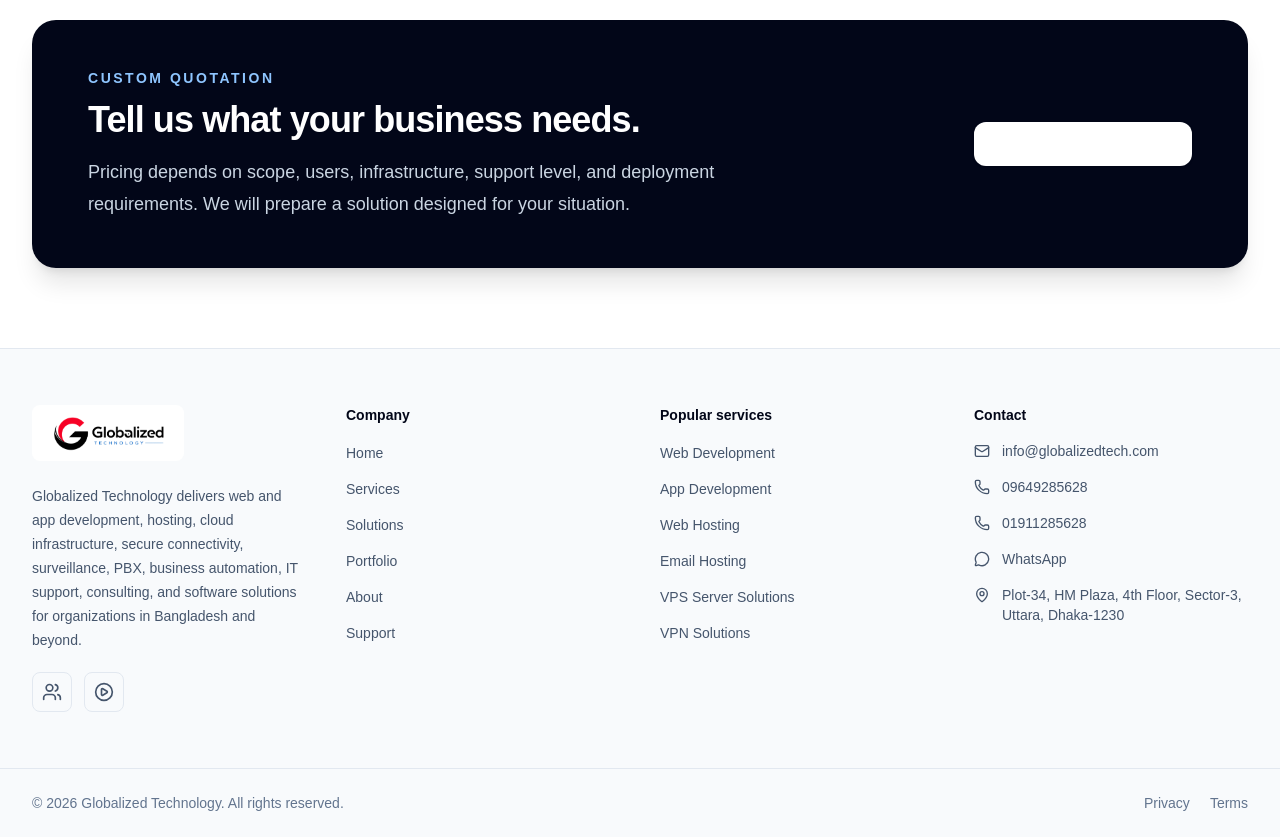
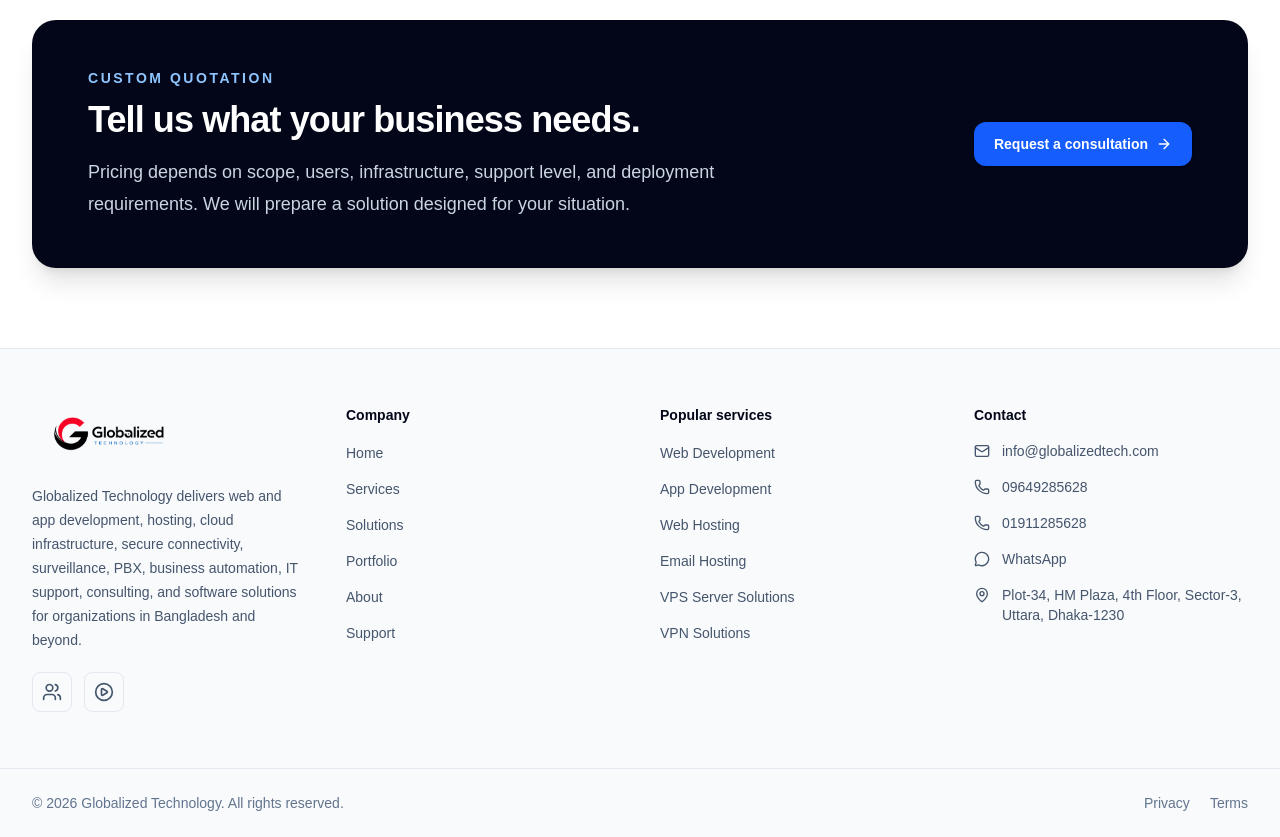
Before and after one commit to giasuddinbipi/globalized-technology-website, a Next.js app: page /about in a window 1280 px wide. Shown: the part 1580-2417 px from the top of the page. Built offline with nearby package versions, Linux system fonts and the light colour scheme.

Commit message:
Logo-bg-fixed

```diff
--- a/src/app/layout.tsx
+++ b/src/app/layout.tsx
@@ -54,11 +54,6 @@ const themeScript = `
   function applyTheme(theme) {
     var dark = theme === 'dark';
     document.documentElement.classList.toggle('dark', dark);
-
-    var themeMeta = document.querySelector('meta[name="theme-color"]');
-    if (themeMeta) {
-      themeMeta.setAttribute('content', dark ? '#020617' : '#ffffff');
-    }
 
     var buttons = document.querySelectorAll('[data-theme-toggle]');
     for (var i = 0; i < buttons.length; i += 1) {
--- a/src/components/CTA.tsx
+++ b/src/components/CTA.tsx
@@ -11,7 +11,7 @@ export function CTA() {
             <h2 className="mt-3 text-balance text-3xl font-bold tracking-tight sm:text-4xl">Tell us what your business needs.</h2>
             <p className="mt-4 text-lg leading-8 text-slate-300">Pricing depends on scope, users, infrastructure, support level, and deployment requirements. We will prepare a solution designed for your situation.</p>
           </div>
-          <ButtonLink href="/contact" className="mt-8 bg-white text-slate-950 hover:bg-blue-50 lg:mt-0">Request a consultation</ButtonLink>
+          <ButtonLink href="/contact" className="mt-8 bg-blue text-slate-950 hover:bg-black-50 lg:mt-0">Request a consultation</ButtonLink>
         </div>
       </Container>
     </section>
--- a/src/components/ui/Logo.tsx
+++ b/src/components/ui/Logo.tsx
@@ -6,7 +6,7 @@ export function Logo() {
   return (
     <Link
       href="/"
-      className="group inline-flex shrink-0 items-center rounded-lg bg-white p-1 transition hover:-translate-y-0.5"
+      className="group inline-flex shrink-0 items-center rounded-lg bg-transparent p-1 transition hover:-translate-y-0.5 dark:bg-white"
       aria-label={`${siteConfig.name} home`}
     >
       <Image
```
